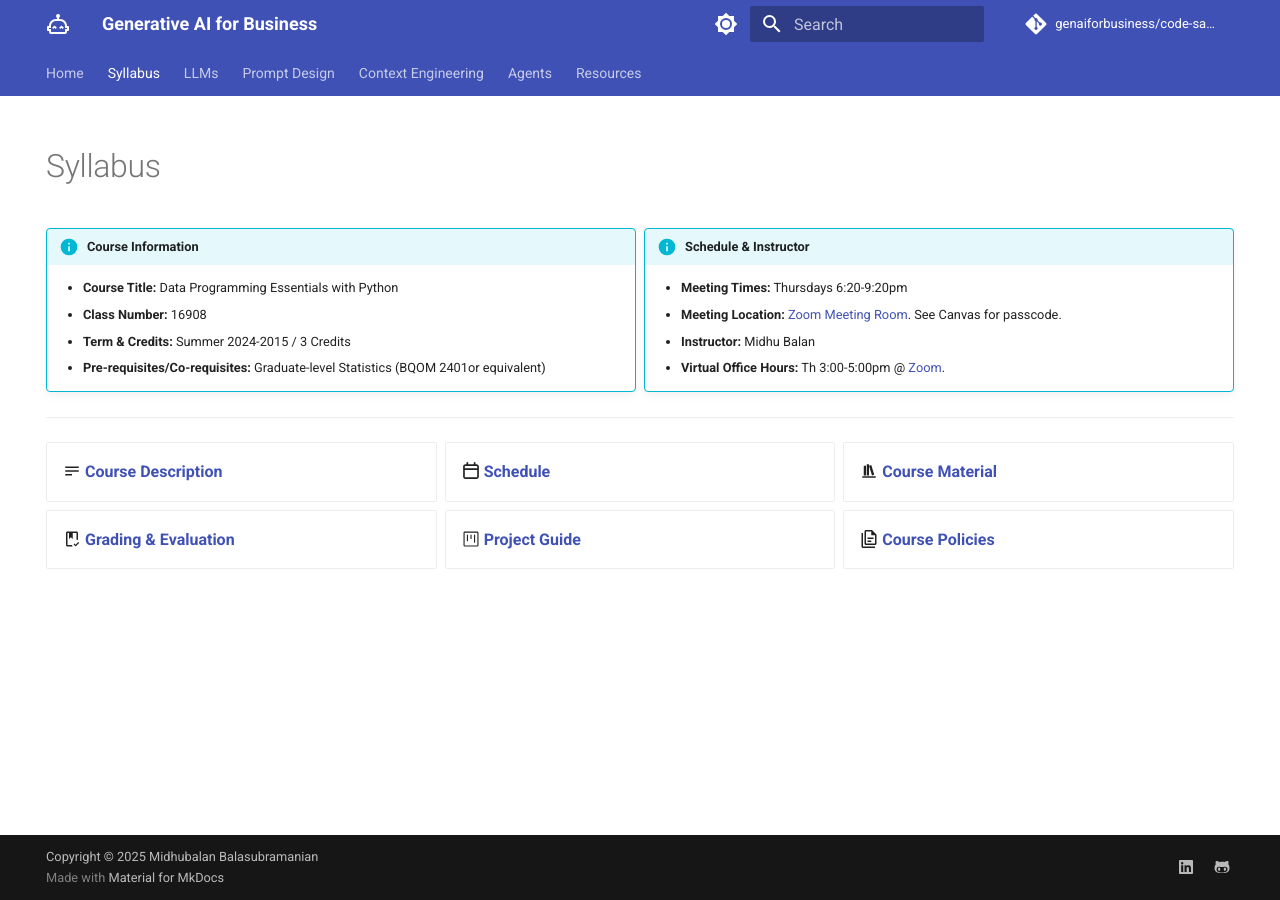
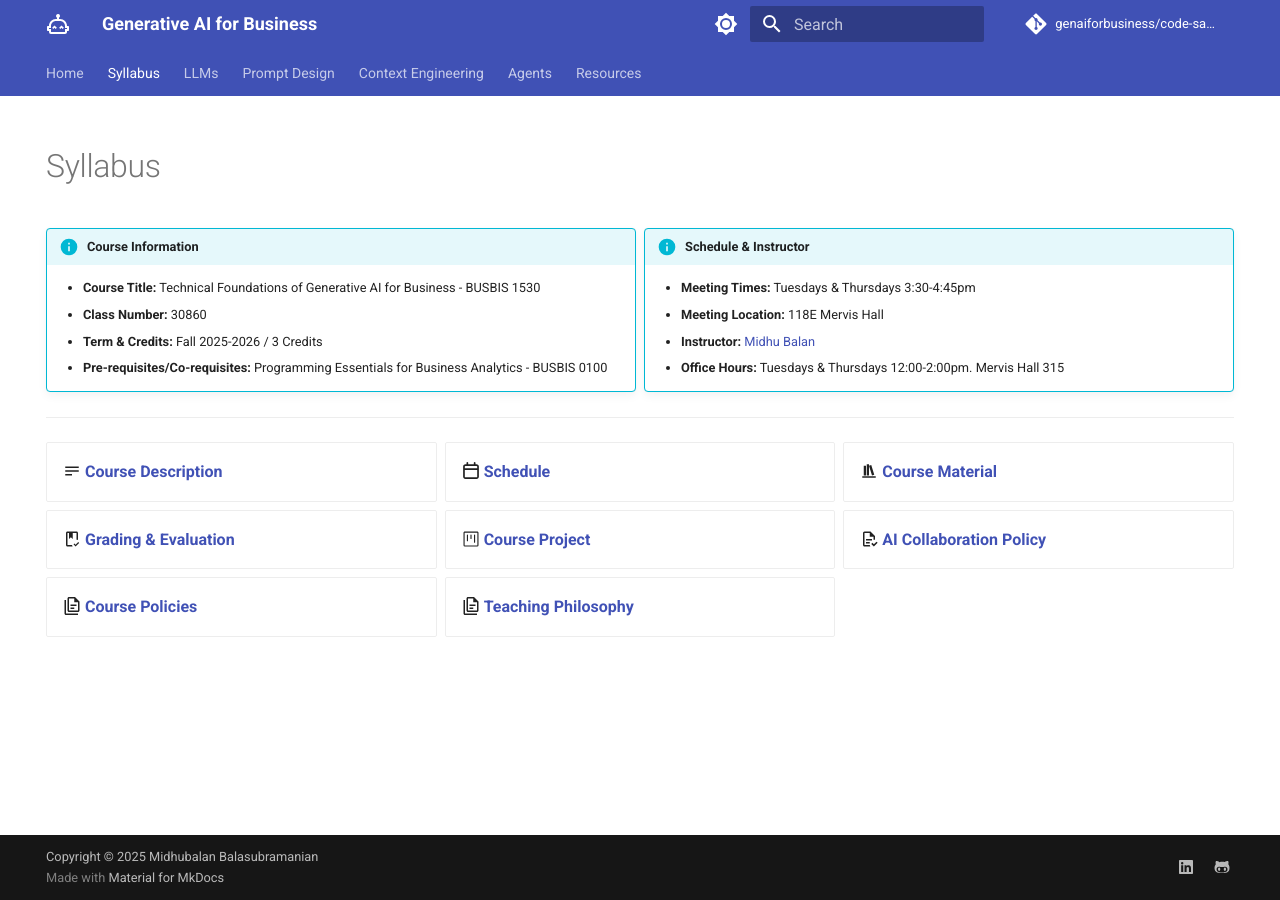
Before and after one commit to genaiforbusiness/genaiforbusiness.github.io, an MkDocs documentation site: the page built from docs/syllabus/index.md, in a window 1280 px wide. Built offline with MkDocs 1.6.1 and Material for MkDocs 9.7.7, drawn with Linux system fonts in a browser that asks for light colours; comment, search, counter and statistics services are not loaded.

Commit message:
update syllabus index

```diff
--- a/docs/syllabus/index.md
+++ b/docs/syllabus/index.md
@@ -12,18 +12,18 @@ hide:
 
 !!! info "Course Information"
 
-    - __Course Title:__ Data Programming Essentials with Python
-    - __Class Number:__ 16908
-    - __Term & Credits:__ Summer 2024-2015 / 3 Credits
-    - __Pre-requisites/Co-requisites:__ Graduate-level Statistics (BQOM 2401or equivalent)
+    - __Course Title:__ Technical Foundations of Generative AI for Business - BUSBIS 1530
+    - __Class Number:__ 30860
+    - __Term & Credits:__ Fall 2025-2026 / 3 Credits
+    - __Pre-requisites/Co-requisites:__ Programming Essentials for Business Analytics - BUSBIS 0100
     { .card }
 
 !!! info "Schedule & Instructor"
 
-    - __Meeting Times:__ Thursdays 6:20-9:20pm
-    - __Meeting Location:__ [Zoom Meeting Room](https://pitt.zoom.us/j/98751974356). See Canvas for passcode.
-    - __Instructor:__ Midhu Balan
-    - __Virtual Office Hours:__ Th 3:00-5:00pm @ [Zoom](https://pitt.zoom.us/my/midhubalan).
+    - __Meeting Times:__ Tuesdays & Thursdays 3:30-4:45pm
+    - __Meeting Location:__ 118E Mervis Hall
+    - __Instructor:__ [Midhu Balan](mailto:midhu.balan@pitt.edu)
+    - __Office Hours:__ Tuesdays & Thursdays 12:00-2:00pm. Mervis Hall 315
     {.card}
 
 </div>
@@ -37,7 +37,9 @@ hide:
 - :fontawesome-regular-calendar: [__Schedule__](schedule.md)
 - :material-bookshelf: [__Course Material__](course-materials.md)
 - :material-book-check-outline: [__Grading & Evaluation__](grading.md)
-- :octicons-project-24: [__Project Guide__](project-guide.md)
+- :octicons-project-24: [__Course Project__](ai-project/index.md)
+- :material-file-document-check-outline: [__AI Collaboration Policy__](course-policies.md)
 - :material-file-document-multiple-outline: [__Course Policies__](course-policies.md)
+- :material-file-document-multiple-outline: [__Teaching Philosophy__](teaching-philosophy.md)
 
 </div>
```
Also changed, not shown: docs/syllabus/outline.md (deleted, +0 -162 lines).
